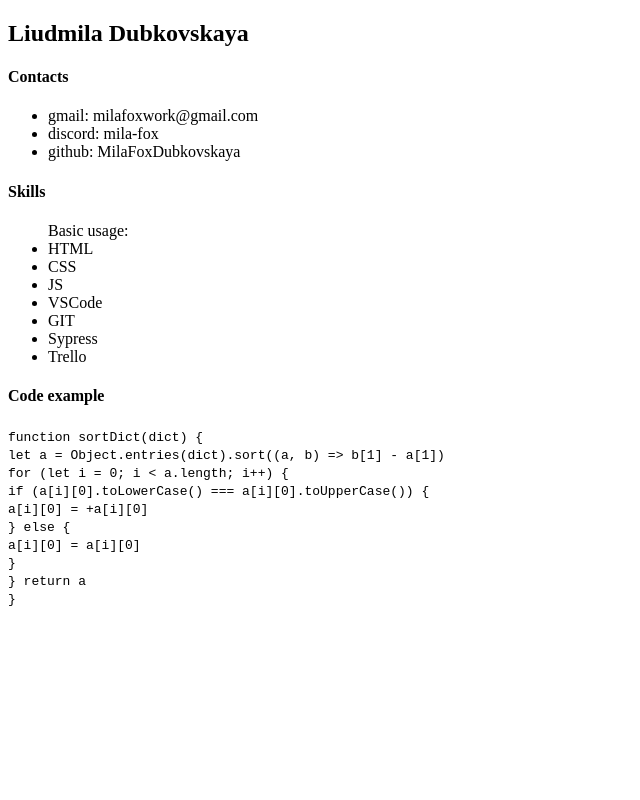
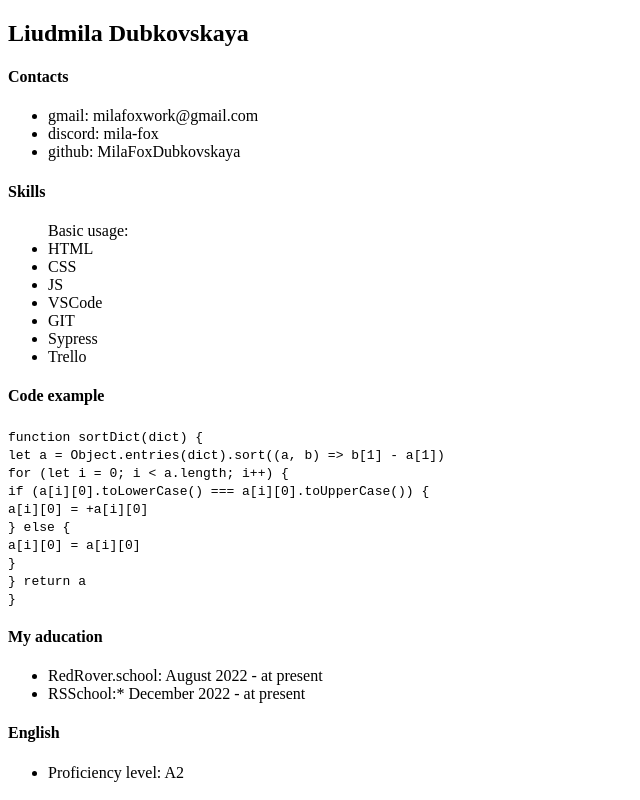
Before and after one commit to MilaFoxDubkovskaya/rsschool-cv, a plain HTML site: page index.html in a window 1280 px wide. Shown: the whole page, without its empty margins (0-640 px from the left). Drawn offline with Linux system fonts and the light colour scheme.

Commit message:
feat: add education end english

```diff
--- a/index.html
+++ b/index.html
@@ -47,6 +47,21 @@
             </code>
     </p>
 
+    <p>
+        <h4>My aducation</h4>
+        <ul>
+            <li>RedRover.school: August 2022 - at present</li>
+            <li>RSSchool:* December 2022 - at present</li>
+        </ul>
+    </p>
+
+    <p>
+        <h4>English</h4>
+        <ul>
+            <li>Proficiency level: A2</li>
+        </ul>
+    </p>
+
 
 </body>
 
```
